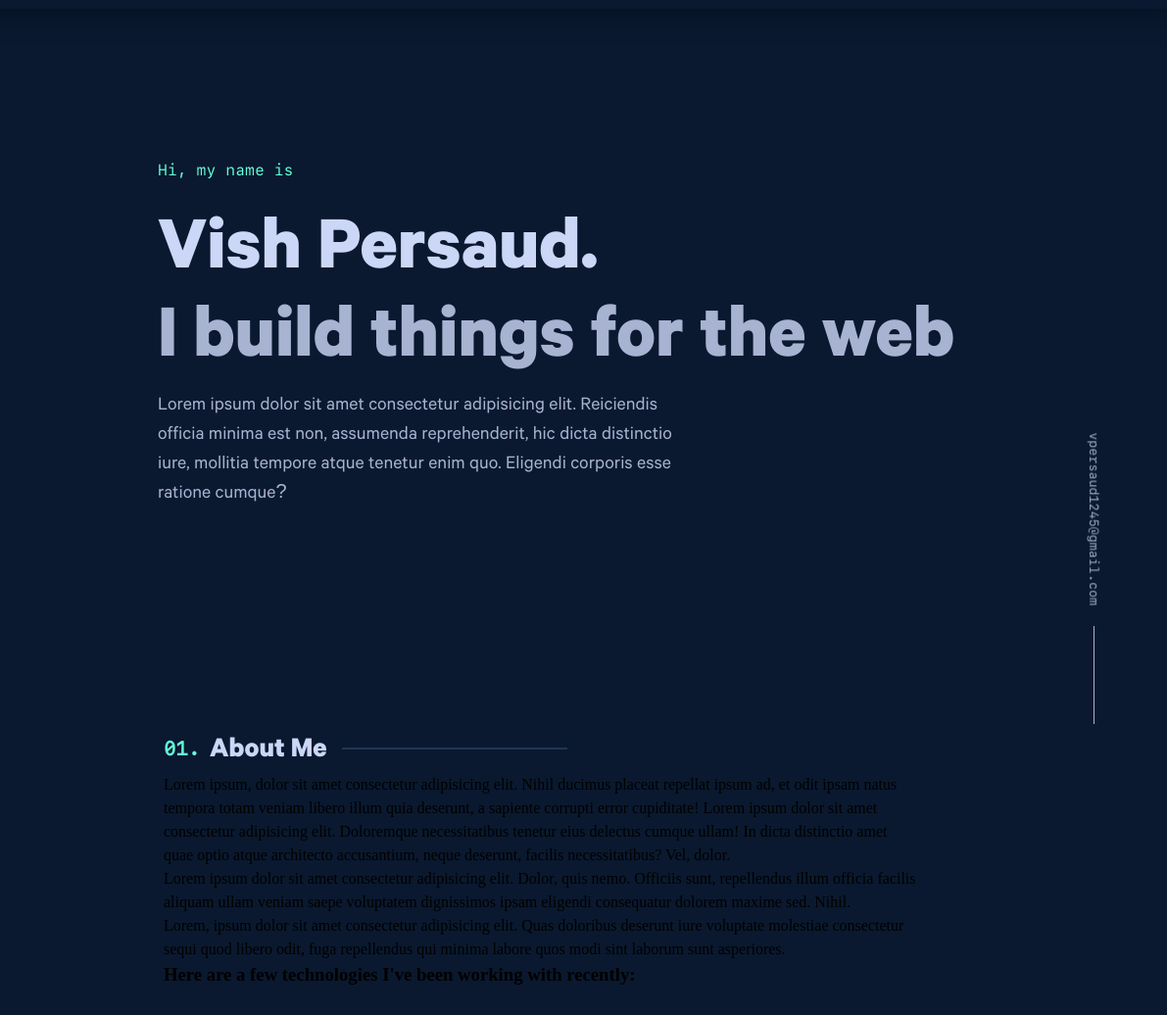
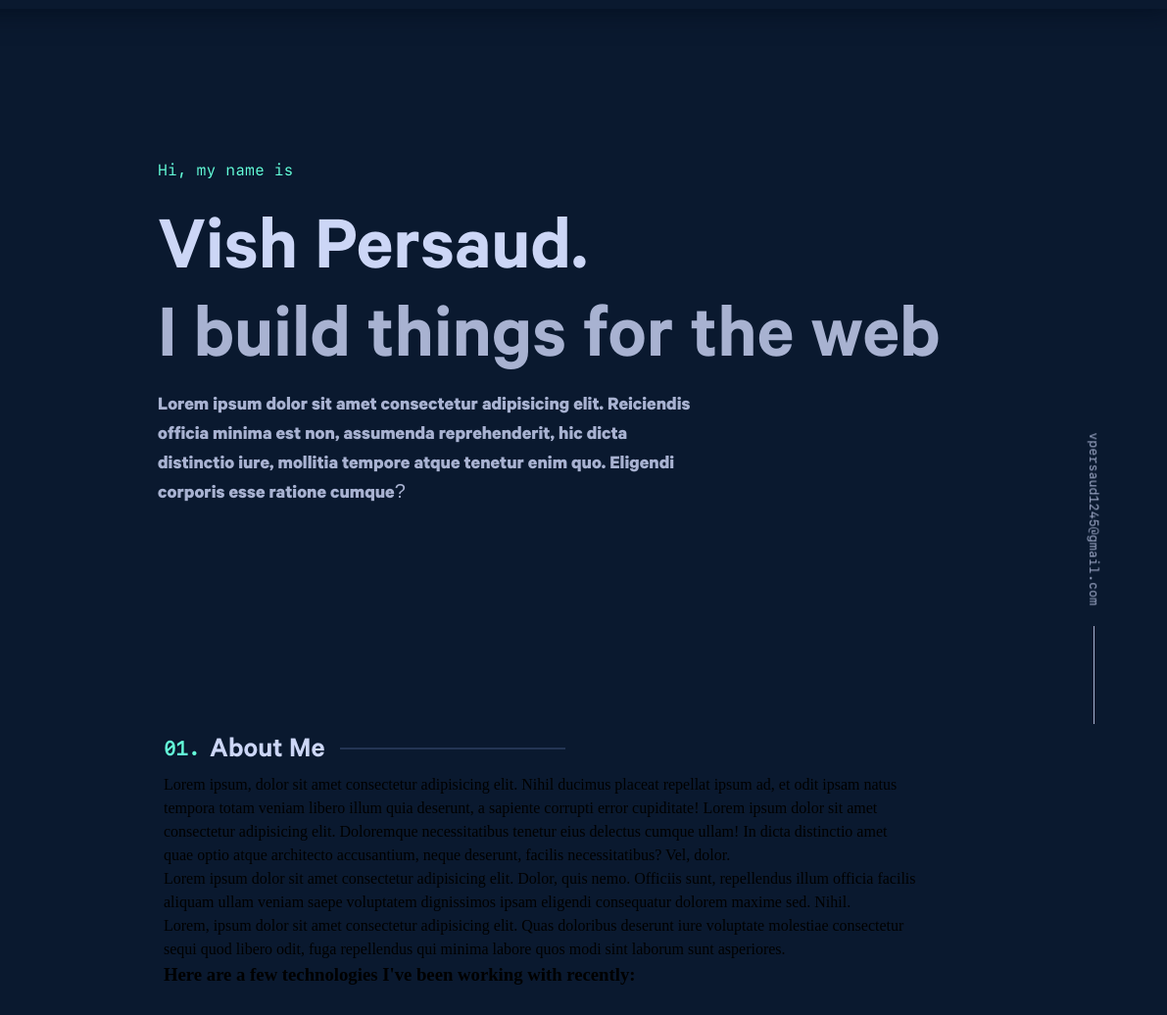
Before and after one commit to vpersaud1245/portfolio-v1, a website built with webpack: page src/index.html in a window 1280 px wide. Shown: the part 61-1097 px from the top of the page at 98% size, 89-1280 px from the left. Built offline with nearby package versions, Linux system fonts and the light colour scheme.

Commit message:
fix: Replace calibre bold font

```diff
--- a/src/style.css
+++ b/src/style.css
@@ -16,8 +16,15 @@
 @font-face {
   font-family: calibre;
   src: url("./fonts/Calibre-Bold.otf");
+  font-weight: bolder;
+}
+
+@font-face {
+  font-family: calibre;
+  src: url("./fonts/Calibre-Semibold.otf");
   font-weight: bold;
 }
+
 :root {
   --navy: #0a192f;
   --dark-navy: #020c1b;
```
Also changed, not shown: src/fonts/Calibre-Semibold.otf (added).
